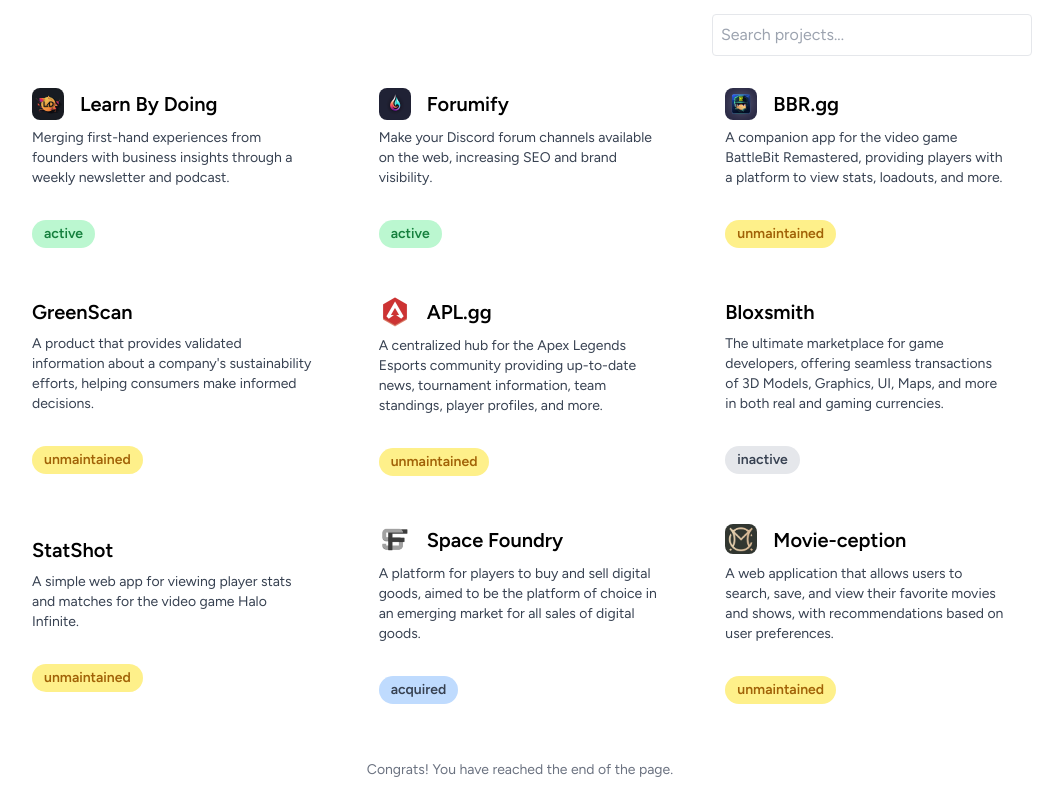
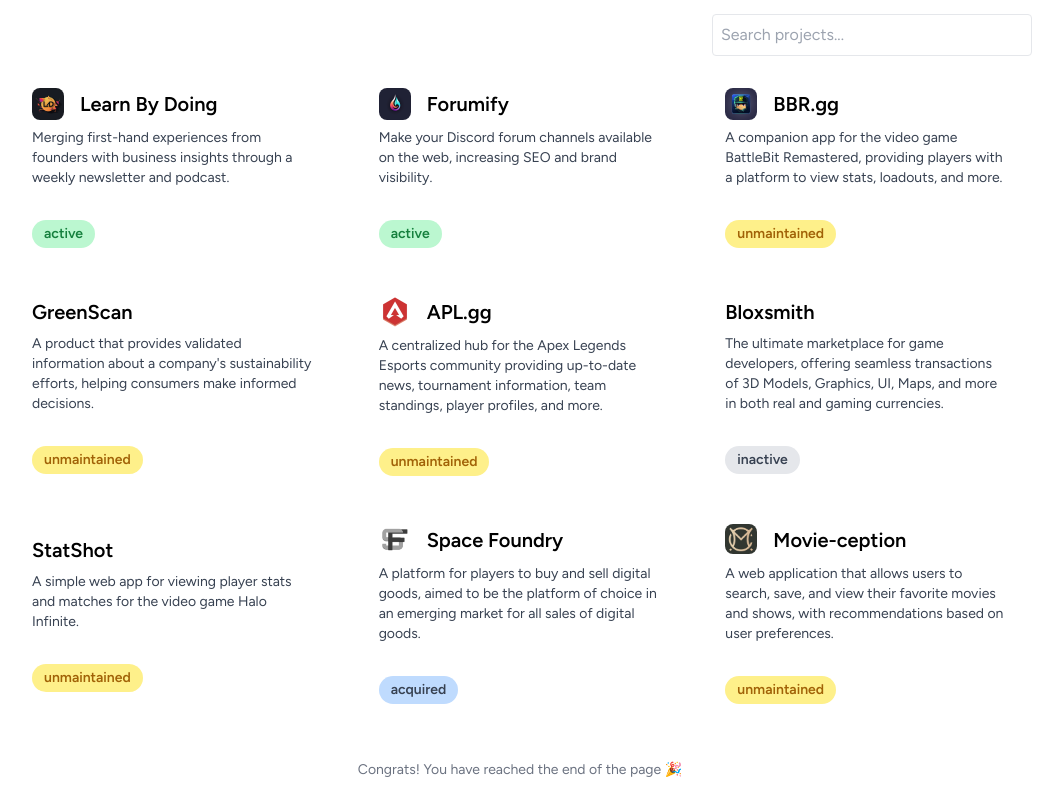
Before and after one commit to masnwilliams/masnwilliams.com, a Next.js app: page / in a window 1280 px wide. Shown: the part 327-1127 px from the top of the page, without its empty margins (120-1183 px from the left). Built offline with nearby package versions, Linux system fonts and the light colour scheme.

Commit message:
added confetti to footer

```diff
--- a/src/components/Footer.tsx
+++ b/src/components/Footer.tsx
@@ -6,7 +6,7 @@
           "flex justify-center mt-10 mb-5 text-sm sm:text-md text-gray-500 px-10 text-center"
         }
       >
-        Congrats! You have reached the end of the page.
+        Congrats! You have reached the end of the page 🎉
       </div>
     </footer>
   );
```
